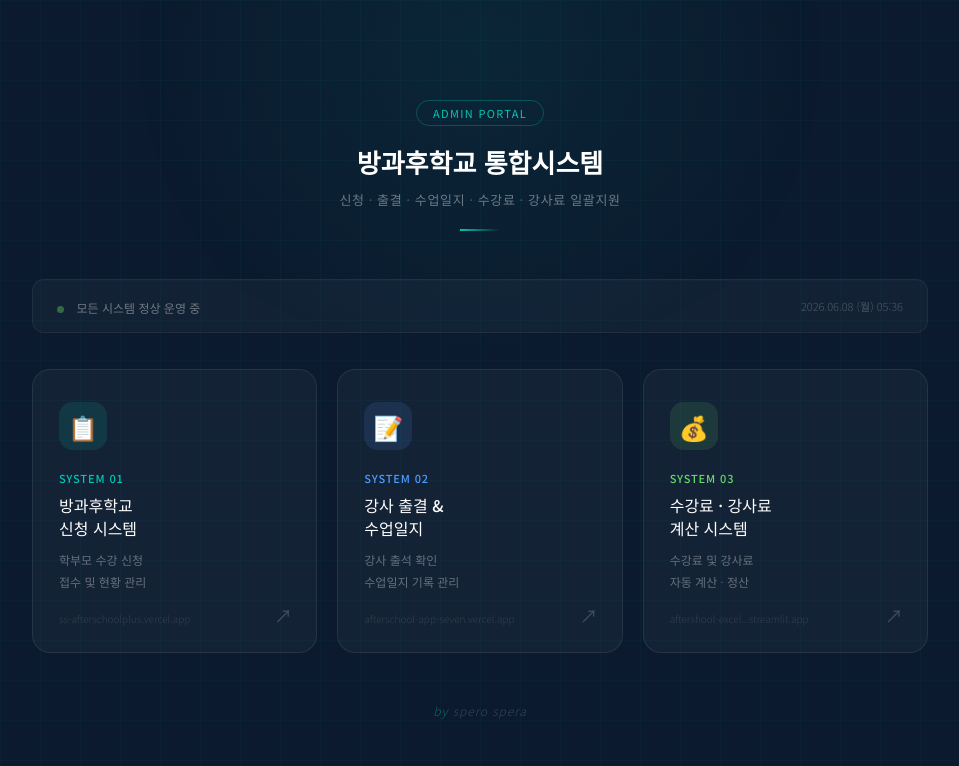
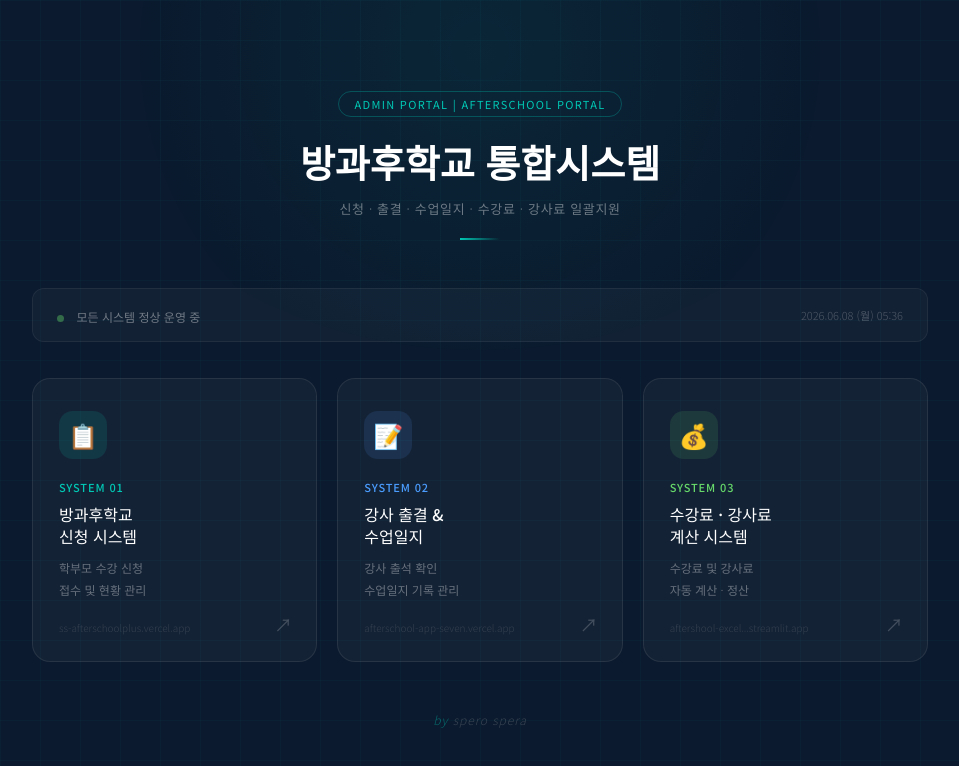
Before and after one commit to joohj0519-blip/afterschool-portal, a plain HTML site: page index.html in a window 1280 px wide. Shown: the whole page, without its empty margins (160-1119 px from the left). Drawn offline with Linux system fonts and the light colour scheme.

Commit message:
Update index.html

```diff
--- a/index.html
+++ b/index.html
@@ -65,7 +65,7 @@
     }
 
     .title-main {
-      font-size: 26px;
+      font-size: 38px;
       font-weight: 700;
       color: #ffffff;
       line-height: 1.4;
@@ -221,7 +221,7 @@
   <div class="portal-inner">
 
     <div class="header">
-      <div class="badge">Admin Portal</div>
+      <div class="badge">Admin Portal | Afterschool Portal</div>
       <div class="title-main">방과후학교 통합시스템</div>
       <div class="title-sub">신청 · 출결 · 수업일지 · 수강료 · 강사료 일괄지원</div>
       <div class="divider"></div>
```
